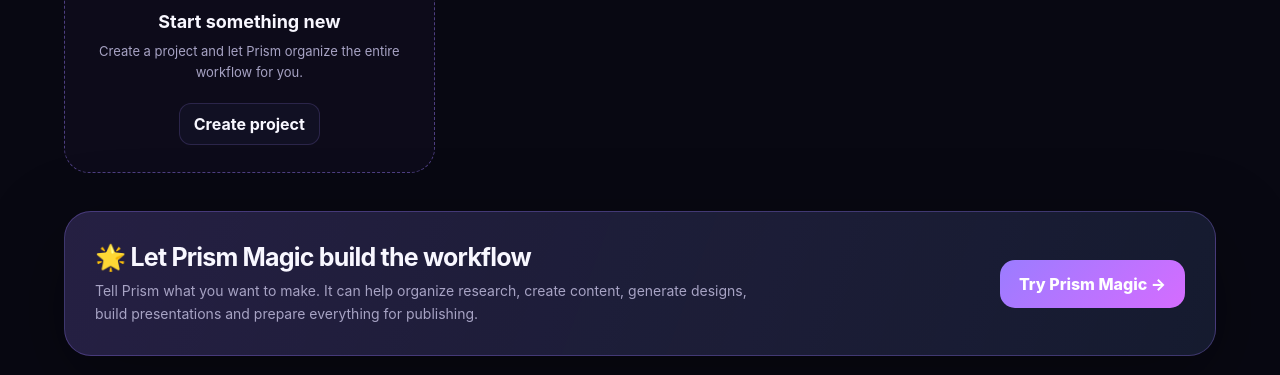
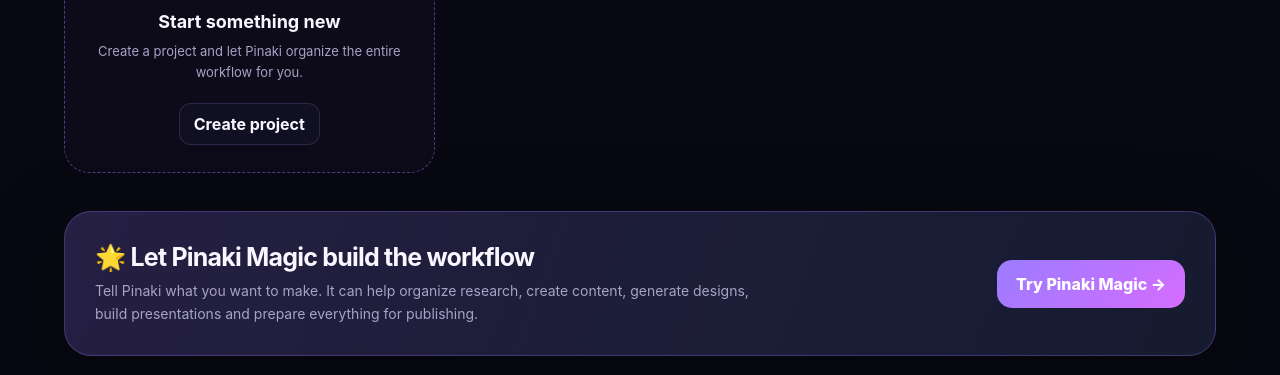
Before and after one commit to tanmayofficial435-glitch/Pinaki-Ethos, an Electron app: page workspace.html in a window 1280 px wide. Shown: the part 1008-1383 px from the top of the page. Drawn offline with Linux system fonts and the light colour scheme.

Commit message:
Replace legacy Prism branding with Pinaki Ethos

```diff
--- a/workspace.html
+++ b/workspace.html
@@ -722,7 +722,7 @@
                     <div class="plus">＋</div>
                     <h3>Start something new</h3>
                     <p>
-                        Create a project and let Prism organize the entire workflow for you.
+                        Create a project and let Pinaki organize the entire workflow for you.
                     </p>
                     <button onclick="openProjectModal()">Create project</button>
                 </div>
@@ -731,16 +731,16 @@
 
         <section class="magic-banner">
             <div>
-                <h2>🌟 Let Prism Magic build the workflow</h2>
+                <h2>🌟 Let Pinaki Magic build the workflow</h2>
                 <p>
-                    Tell Prism what you want to make. It can help organize research,
+                    Tell Pinaki what you want to make. It can help organize research,
                     create content, generate designs, build presentations and prepare
                     everything for publishing.
                 </p>
             </div>
 
             <button class="magic-button" onclick="window.location.href='ai.html?mode=magic'">
-                Try Prism Magic →
+                Try Pinaki Magic →
             </button>
         </section>
     </main>
```
